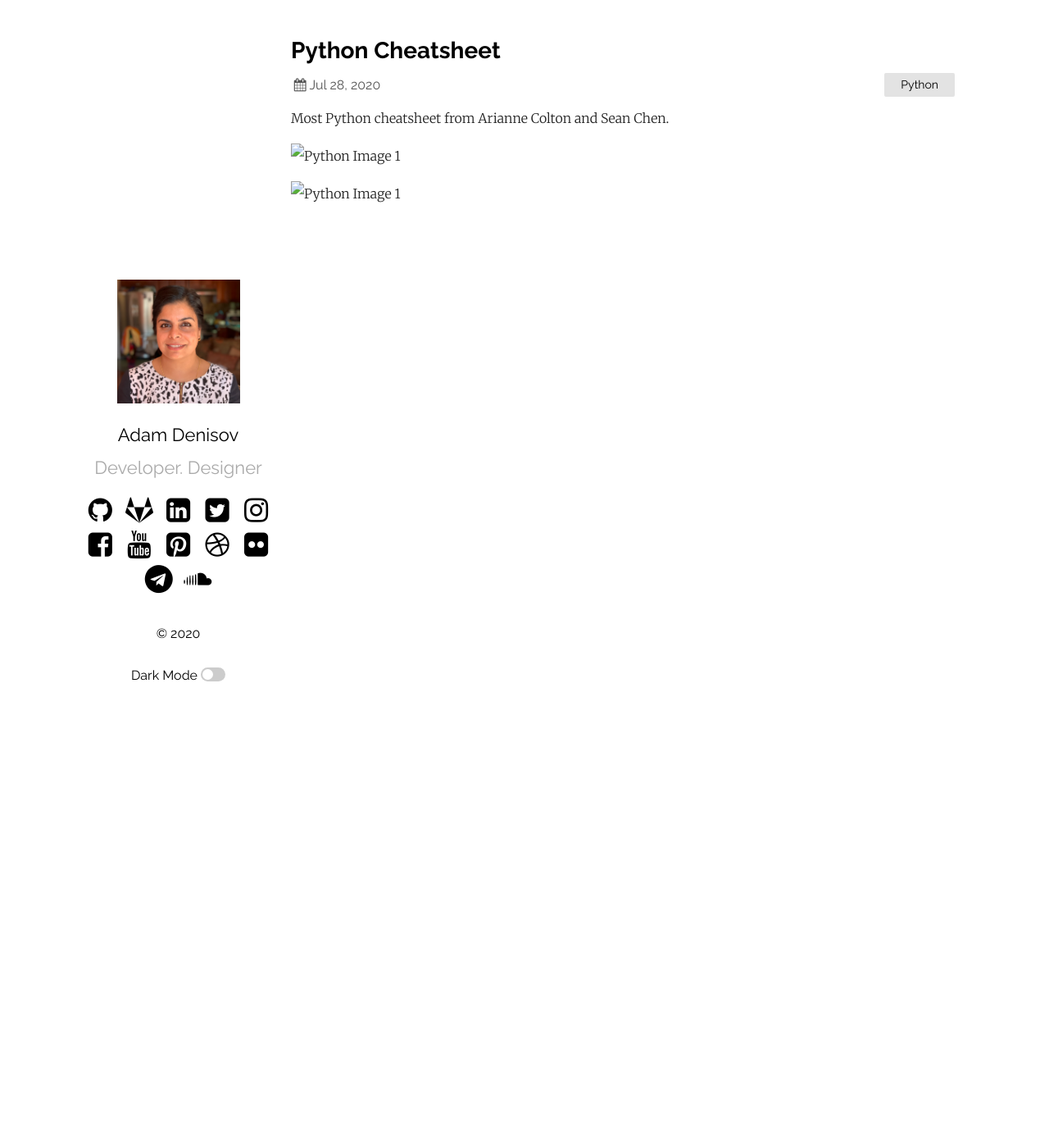
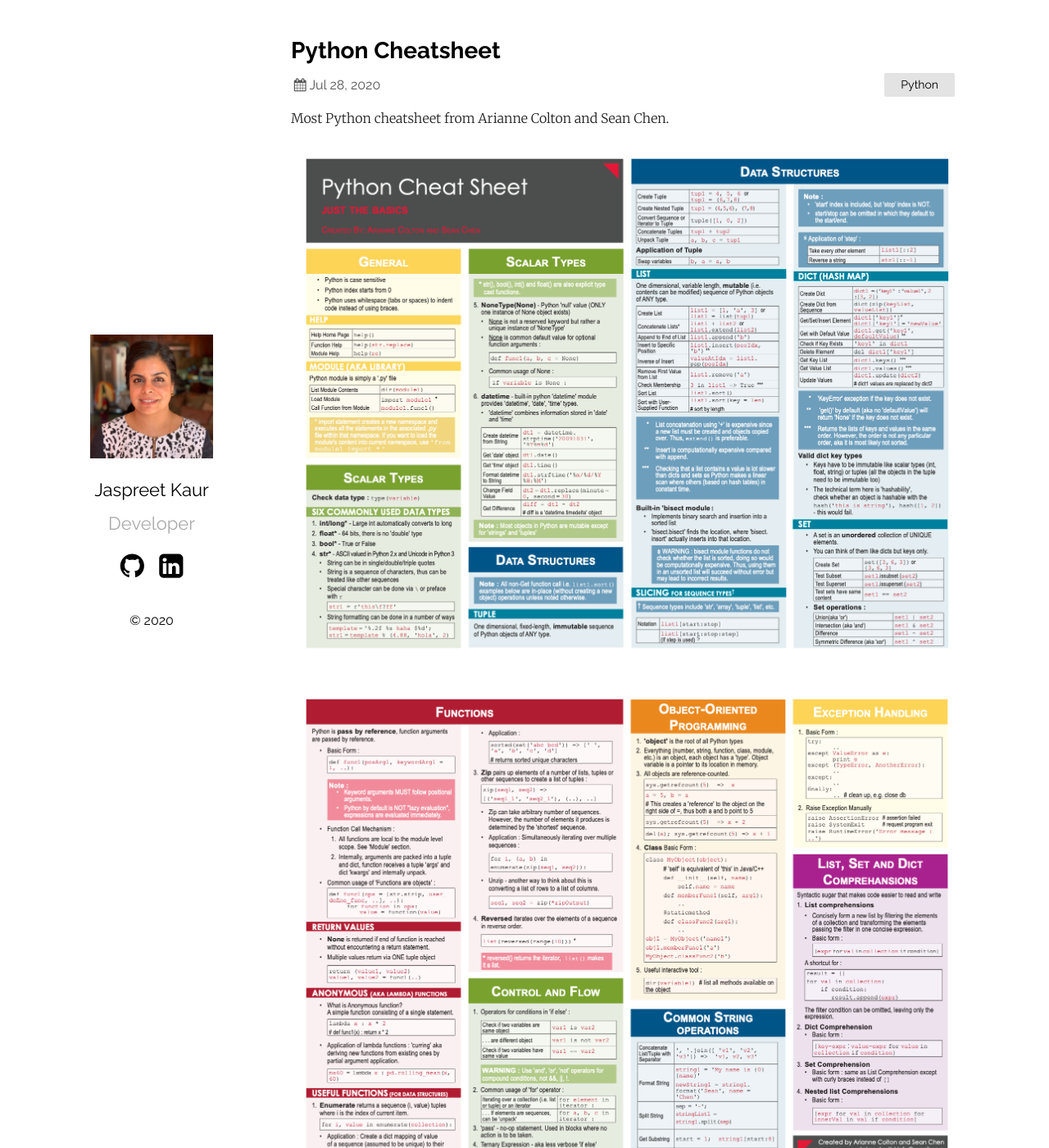
Before and after one commit to jassiharsh/jassiharsh.github.io, a Jekyll site: the page built from _posts/2020-07-28-python-cheatsheet.markdown, in a window 1280 px wide and 1400 px high. Shown: the whole window at 82% size. Built offline with Jekyll 4.4.1, drawn with Linux system fonts in a browser that asks for light colours; part of the change alters nothing that is shown.

Commit message:
update changes

```diff
--- a/_config.yml
+++ b/_config.yml
@@ -1,10 +1,8 @@
-title: Your awesome title
-author: GitHub User
-email: your-email@domain.com
+title: My Online Portfolio
+author: Jaspreet Kaur
+email: jassiharsh@outlook.com
 description: > # this means to ignore newlines until "show_exerpts:"
-  Write an awesome description for your new site here. You can edit this
-  line in _config.yml. It will appear in your document head meta (for
-  Google search results) and in your feed.xml site description.
+  My personl notes from computer science, information systems courses.
 show_excerpts: true # set to true to show excerpts on the homepage
 
 # Minima date format
@@ -12,30 +10,19 @@ show_excerpts: true # set to true to show excerpts on the homepage
 sass:
   sass_dir: _sass
 plainwhite:
-  name: Adam Denisov
-  tagline: Developer. Designer
+  name: Jaspreet Kaur
+  tagline: Developer
   date_format: "%b %-d, %Y"
   sitemap: true # set to true to generate sitemap.xml content
   search: true # set to true to enable searchbar
-  dark_mode: true # set to true to add dark mode toggle
+  dark_mode: false # set to true to add dark mode toggle
   portfolio_image: "assets/portfolio.png" # the path from the base directory of the site to the image to display (no / at the start)
   html_lang: "en" # set the lang attribute of the <html> tag for the pages. See here for a list of codes: https://www.w3schools.com/tags/ref_country_codes.asp
 
   # generate social links in footer
   social_links:
-    twitter: thelehhman
-    github:  thelehhman
-    linkedIn: in/thelehhman
-    rss: rss
-    dribbble: jekyll
-    flickr:   jekyll
-    instagram: jekyll
-    pinterest: jekyll
-    youtube: jekyll
-    facebook: jekyll
-    soundcloud: jekyll
-    telegram: jekyll
-    gitlab: jekyll
+    github:  jassiharsh
+    linkedIn: in/jaspreet-kaur-harsh
 
     # Mastodon instances
     # mastodon:
--- a/_posts/2020-07-28-python-cheatsheet.markdown
+++ b/_posts/2020-07-28-python-cheatsheet.markdown
@@ -7,6 +7,6 @@ categories: Python
 
 Most Python cheatsheet from Arianne Colton and Sean Chen.
 
-![Python Image 1](../imgs/python-1.png)
+![Python Image 1](https://raw.githubusercontent.com/jassiharsh/jassiharsh.github.io/master/imgs/python-1.png)
 
-![Python Image 1](../imgs/python-2.png)
+![Python Image 2](https://raw.githubusercontent.com/jassiharsh/jassiharsh.github.io/master/imgs/python-2.png)
```
